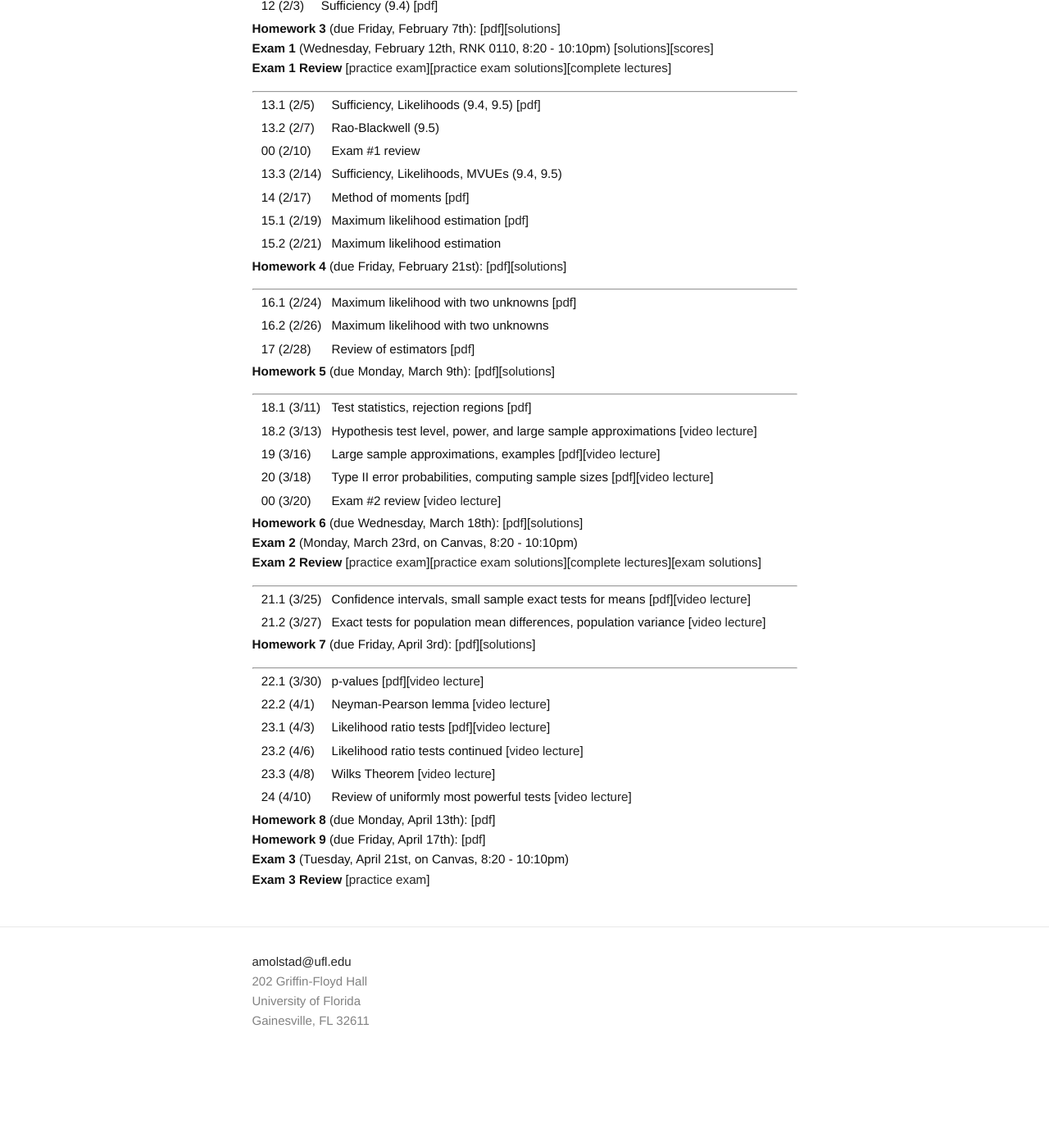
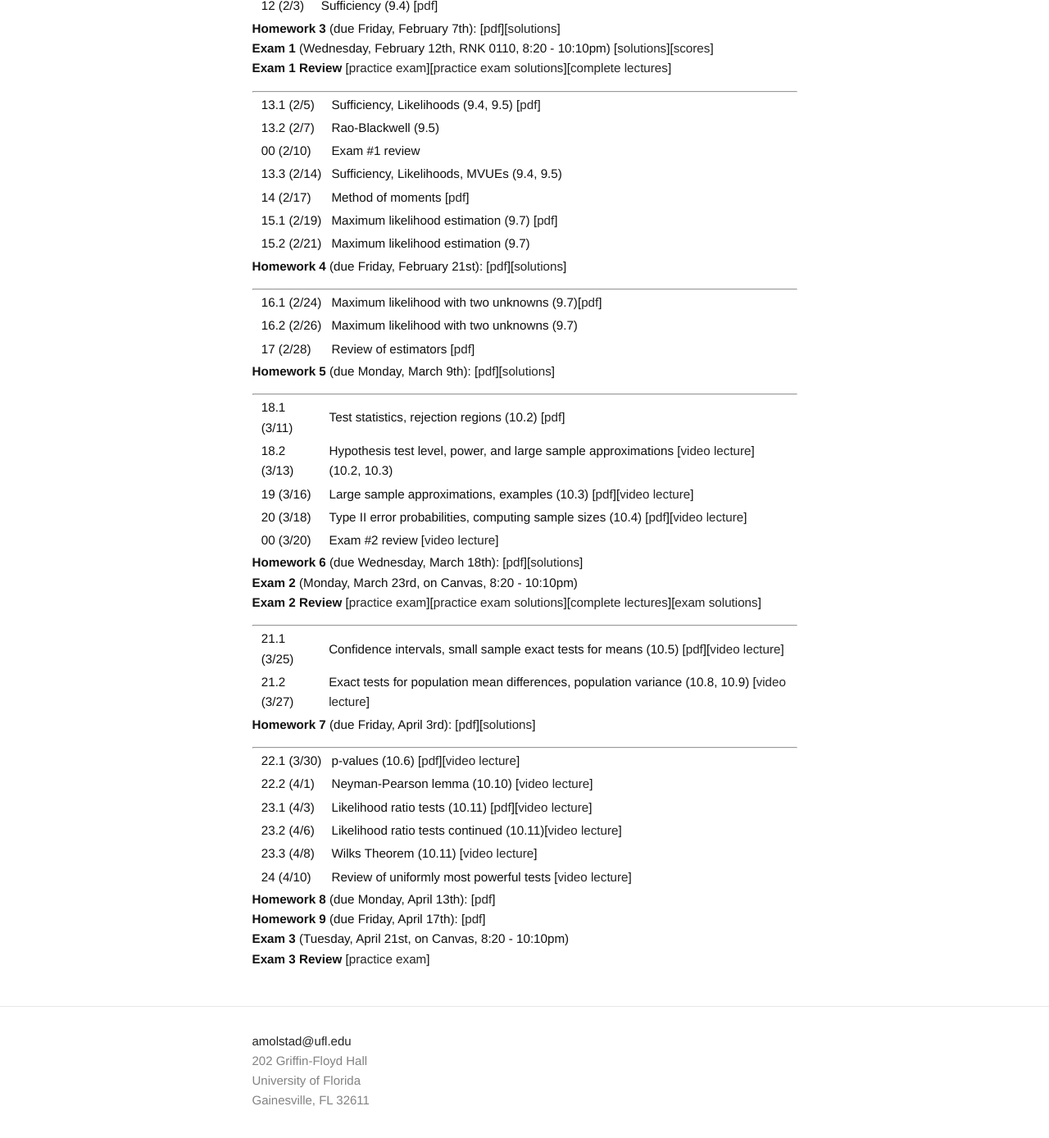
Before and after one commit to ajmolstad/ajmolstad.github.io, a Jekyll site: the page built from S20_STA4322.md, in a window 1280 px wide and 1400 px high, scrolled down 721 px. Shown: the top 1388 px of the window at 82% size. Built offline with Jekyll 4.4.1, drawn with Linux system fonts in a browser that asks for light colours; before the commit the page ends 2038 px from its top, so only the background shows below that.

Commit message:
Update S20_STA4322.md

```diff
--- a/S20_STA4322.md
+++ b/S20_STA4322.md
@@ -50,25 +50,25 @@ Note that you must be logged into your UFL eLearning account to access course no
 || 00 (2/10) || Exam \#1 review ||
 || 13.3 (2/14)  || Sufficiency, Likelihoods, MVUEs (9.4, 9.5) ||
 || 14 (2/17) || Method of moments [[pdf](https://ufl.instructure.com/courses/394927/files/48277024/download?wrap=1)] ||
-|| 15.1 (2/19) || Maximum likelihood estimation [[pdf](https://ufl.instructure.com/courses/394927/files/48365600/download?wrap=1)] ||
-|| 15.2 (2/21) || Maximum likelihood estimation ||
+|| 15.1 (2/19) || Maximum likelihood estimation (9.7) [[pdf](https://ufl.instructure.com/courses/394927/files/48365600/download?wrap=1)] ||
+|| 15.2 (2/21) || Maximum likelihood estimation (9.7) ||
 
 **Homework 4** (due Friday, February 21st): [[pdf](/docs/STA4322_S20_Homework4.pdf)][[solutions](https://ufl.instructure.com/files/48883270/download?wrap=1)]
 
 ---------------
 
-|| 16.1 (2/24) || Maximum likelihood with two unknowns [[pdf](https://ufl.instructure.com/courses/394927/files/48485932/download?wrap=1)] ||
-|| 16.2 (2/26) || Maximum likelihood with two unknowns ||
+|| 16.1 (2/24) || Maximum likelihood with two unknowns (9.7)[[pdf](https://ufl.instructure.com/courses/394927/files/48485932/download?wrap=1)] ||
+|| 16.2 (2/26) || Maximum likelihood with two unknowns (9.7) ||
 || 17 (2/28) || Review of estimators [[pdf](https://ufl.instructure.com/courses/394927/files/48485941/download?wrap=1)] ||
 
 **Homework 5** (due Monday, March 9th): [[pdf](/docs/STA4322_S20_Homework5.pdf)][[solutions](https://ufl.instructure.com/courses/394927/files/48642789/download?wrap=1)]
 
 ---------------
 
-|| 18.1 (3/11) || Test statistics, rejection regions [[pdf](https://ufl.instructure.com/courses/394927/files/48634917/download?wrap=1)] ||
-|| 18.2 (3/13) || Hypothesis test level, power, and large sample approximations [[video lecture](https://ufl.instructure.com/files/48683126/download?download_frd=1)] ||
-|| 19 (3/16) || Large sample approximations, examples [[pdf](https://ufl.instructure.com/courses/394927/files/48735860/download?wrap=1)][[video lecture](https://ufl.instructure.com/courses/394927/files/48761001/download?wrap=1)]||
-|| 20 (3/18) || Type II error probabilities,  computing sample sizes [[pdf](https://ufl.instructure.com/courses/394927/files/48963326/download?wrap=1)][[video lecture](https://ufl.instructure.com/courses/394927/files/48826090/download?wrap=1)] ||
+|| 18.1 (3/11) || Test statistics, rejection regions (10.2) [[pdf](https://ufl.instructure.com/courses/394927/files/48634917/download?wrap=1)] ||
+|| 18.2 (3/13) || Hypothesis test level, power, and large sample approximations [[video lecture](https://ufl.instructure.com/files/48683126/download?download_frd=1)] (10.2, 10.3) ||
+|| 19 (3/16) || Large sample approximations, examples (10.3) [[pdf](https://ufl.instructure.com/courses/394927/files/48735860/download?wrap=1)][[video lecture](https://ufl.instructure.com/courses/394927/files/48761001/download?wrap=1)]||
+|| 20 (3/18) || Type II error probabilities,  computing sample sizes (10.4) [[pdf](https://ufl.instructure.com/courses/394927/files/48963326/download?wrap=1)][[video lecture](https://ufl.instructure.com/courses/394927/files/48826090/download?wrap=1)] ||
 || 00 (3/20) || Exam \#2 review [[video lecture](https://ufl.instructure.com/courses/394927/files?preview=48852982)] ||
 
 **Homework 6** (due Wednesday, March 18th): [[pdf](/docs/STA4322_S20_Homework6.pdf)][[solutions](https://ufl.instructure.com/courses/394927/files/48844140/download)]
@@ -77,18 +77,18 @@ Note that you must be logged into your UFL eLearning account to access course no
 
 ---------------
 
-|| 21.1 (3/25) || Confidence intervals, small sample exact tests for means [[pdf](https://ufl.instructure.com/courses/394927/files/48963254/download?wrap=1)][[video lecture](https://ufl.instructure.com/courses/394927/files/49001108/download?wrap=1)] ||
-|| 21.2 (3/27) || Exact tests for population mean differences, population variance [[video lecture](https://ufl.instructure.com/courses/394927/files/49206237/download?wrap=1)]  ||
+|| 21.1 (3/25) || Confidence intervals, small sample exact tests for means (10.5) [[pdf](https://ufl.instructure.com/courses/394927/files/48963254/download?wrap=1)][[video lecture](https://ufl.instructure.com/courses/394927/files/49001108/download?wrap=1)] ||
+|| 21.2 (3/27) || Exact tests for population mean differences, population variance  (10.8, 10.9) [[video lecture](https://ufl.instructure.com/courses/394927/files/49206237/download?wrap=1)]  ||
 
 **Homework 7** (due Friday, April 3rd): [[pdf](/docs/STA4322_S20_Homework7.pdf)][[solutions](https://ufl.instructure.com/courses/394927/files/49278631/download?wrap=1)]
 
 ---------------
 
-|| 22.1 (3/30) || p-values [[pdf](https://ufl.instructure.com/courses/394927/files/49112969/download?wrap=1)][[video lecture](https://ufl.instructure.com/courses/394927/files/49206300/download?wrap=1)] ||
-|| 22.2 (4/1) || Neyman-Pearson lemma [[video lecture](https://ufl.instructure.com/courses/394927/files/49206531/download?wrap=1)] ||
-|| 23.1 (4/3) || Likelihood ratio tests [[pdf](https://ufl.instructure.com/courses/394927/files/49240380/download?wrap=1)][[video lecture](https://ufl.instructure.com/courses/394927/files/49324936/download?wrap=1)] ||
-|| 23.2 (4/6) || Likelihood ratio tests continued [[video lecture](https://ufl.instructure.com/courses/394927/files/49324936/download?wrap=1)] ||
-|| 23.3 (4/8) || Wilks Theorem [[video lecture](https://ufl.instructure.com/courses/394927/files/49383182/download?wrap=1)] ||
+|| 22.1 (3/30) || p-values (10.6) [[pdf](https://ufl.instructure.com/courses/394927/files/49112969/download?wrap=1)][[video lecture](https://ufl.instructure.com/courses/394927/files/49206300/download?wrap=1)] ||
+|| 22.2 (4/1) || Neyman-Pearson lemma (10.10) [[video lecture](https://ufl.instructure.com/courses/394927/files/49206531/download?wrap=1)] ||
+|| 23.1 (4/3) || Likelihood ratio tests (10.11) [[pdf](https://ufl.instructure.com/courses/394927/files/49240380/download?wrap=1)][[video lecture](https://ufl.instructure.com/courses/394927/files/49324936/download?wrap=1)] ||
+|| 23.2 (4/6) || Likelihood ratio tests continued (10.11)[[video lecture](https://ufl.instructure.com/courses/394927/files/49324936/download?wrap=1)] ||
+|| 23.3 (4/8) || Wilks Theorem (10.11) [[video lecture](https://ufl.instructure.com/courses/394927/files/49383182/download?wrap=1)] ||
 || 24 (4/10) ||Review of uniformly most powerful tests [[video lecture](https://ufl.instructure.com/courses/394927/files/49488594/download?wrap=1)] ||
 
 **Homework 8** (due Monday, April 13th): [[pdf](/docs/STA4322_S20_Homework8.pdf)]
```
